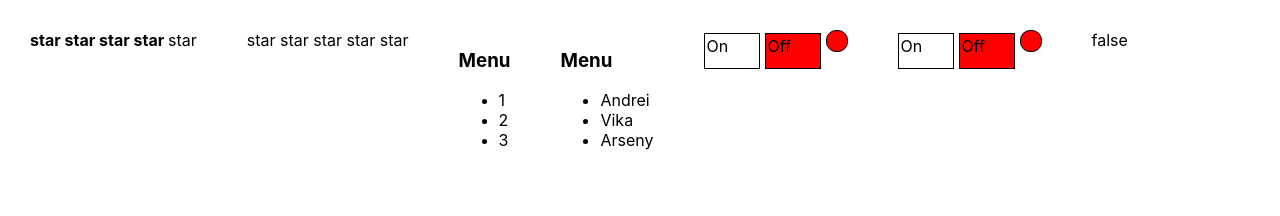
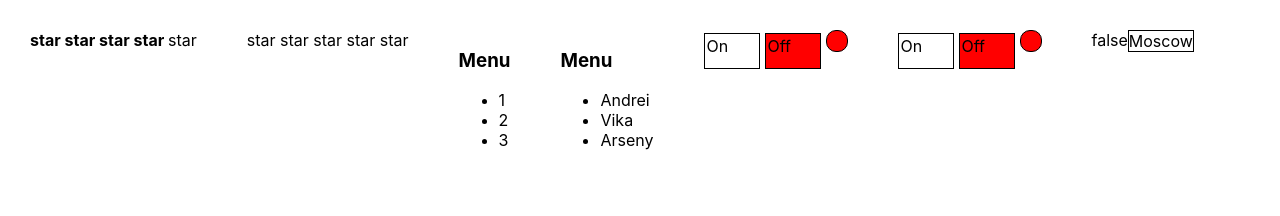
Before and after one commit to AndreiYantsevich/react-in-detail, a React (Create React App) app: page / in a window 1280 px wide. Shown: the top 216 px of the page. Built offline with nearby package versions, Linux system fonts and the light colour scheme.

Commit message:
add select component

```diff
--- a/src/App.tsx
+++ b/src/App.tsx
@@ -6,13 +6,15 @@
 import {OnOff} from './components/OnOff/OnOff';
 import Accordion from './components/Accordion/Accordion';
 import {UncontrolledOnOff} from './components/UncontrolledOnOff/UncontrolledOnOff';
+import Select from './components/Select/Select';
 
 
 const App = () => {
 
-    let [ratingValue, setRatingValue] = useState<RatingValueType>(4)
-    let [accordionCollapsed, setAccordionCollapsed] = useState(false)
-    let [switchOn, setSwitchOn] = useState<boolean>(false)
+    const [ratingValue, setRatingValue] = useState<RatingValueType>(4)
+    const [accordionCollapsed, setAccordionCollapsed] = useState(false)
+    const [switchOn, setSwitchOn] = useState<boolean>(false)
+    const [value, setValue] = useState('2')
 
     const onClickCallback = (id: number) => {
         alert(`Click ${id}!`)
@@ -34,6 +36,7 @@
             />
             <OnOff on={switchOn} onChange={setSwitchOn}/>
             <UncontrolledOnOff onChange={setSwitchOn}/> {switchOn.toString()}
+            <Select value={value} onChange={setValue} items={[{value: '1', title: 'Minsk'}, {value: '2', title: 'Moscow'}, {value: '3', title: 'Kiev'}]}/>
         </div>
     )
 }
--- /dev/null
+++ b/src/components/Select/Select.module.css
@@ -0,0 +1,15 @@
+.select span.main {
+    border: 1px solid black;
+    display: inline-block;
+    min-height: 20px;
+    min-width: 40px;
+}
+.items {
+    position: absolute;
+    padding: 5px;
+    border: 1px solid red;
+}
+.item.selected {
+    background-color: blue;
+    color: white;
+}
--- /dev/null
+++ b/src/components/Select/Select.tsx
@@ -0,0 +1,71 @@
+import React, {useState, KeyboardEvent, useEffect} from 'react';
+import styles from './Select.module.css'
+
+
+type ItemType = {
+    title: string
+    value?: any
+}
+
+type SelectPropsType = {
+    value: any
+    onChange: (value: any) => void
+    items: ItemType[]
+}
+
+
+const Select = (props: SelectPropsType) => {
+
+    const [active, setActive] = useState(false)
+    const [hoveredElementValue, setHoveredElementValue] = useState(props.value)
+
+    const selectedItem = props.items.find(i => i.value === props.value)
+    const hoveredItem = props.items.find(i => i.value === hoveredElementValue)
+
+    useEffect(() => {
+        setHoveredElementValue(props.value)
+    }, [props.value])
+
+
+    const toggleItems = () => setActive(!active)
+    const onItemClick = (value: any) => {
+        props.onChange(value);
+        toggleItems();
+    }
+
+    const onKeyUp = (e: KeyboardEvent<HTMLDivElement>) => {
+        if (e.key === 'ArrowDown' || e.key === 'ArrowUp') {
+
+        }
+        for (let i=0;i<props.items.length;i++) {
+            if (props.items[i].value === hoveredElementValue) {
+                if (props.items[i+1]) {
+                    props.onChange(props.items[i+1].value)
+                }
+                break;
+            }
+        }
+    }
+
+    return (
+        <>
+            <div className={styles.select} onKeyUp={onKeyUp} tabIndex={0}>
+                <span className={styles.main} onClick={toggleItems}>{selectedItem && selectedItem.title}</span>
+                {
+                    active &&
+                    <div className={styles.items}>
+                        {props.items.map(i => <div
+                            onMouseEnter={() => {setHoveredElementValue(i.value)}}
+                            className={styles.item + " " + (hoveredItem === i ? styles.selected : "")}
+                            key={i.value}
+                            onClick={() => {onItemClick(i.value)}}
+                        >{i.title}
+                        </div>)}
+                    </div>
+                }
+            </div>
+        </>
+    );
+};
+
+export default Select;
```
